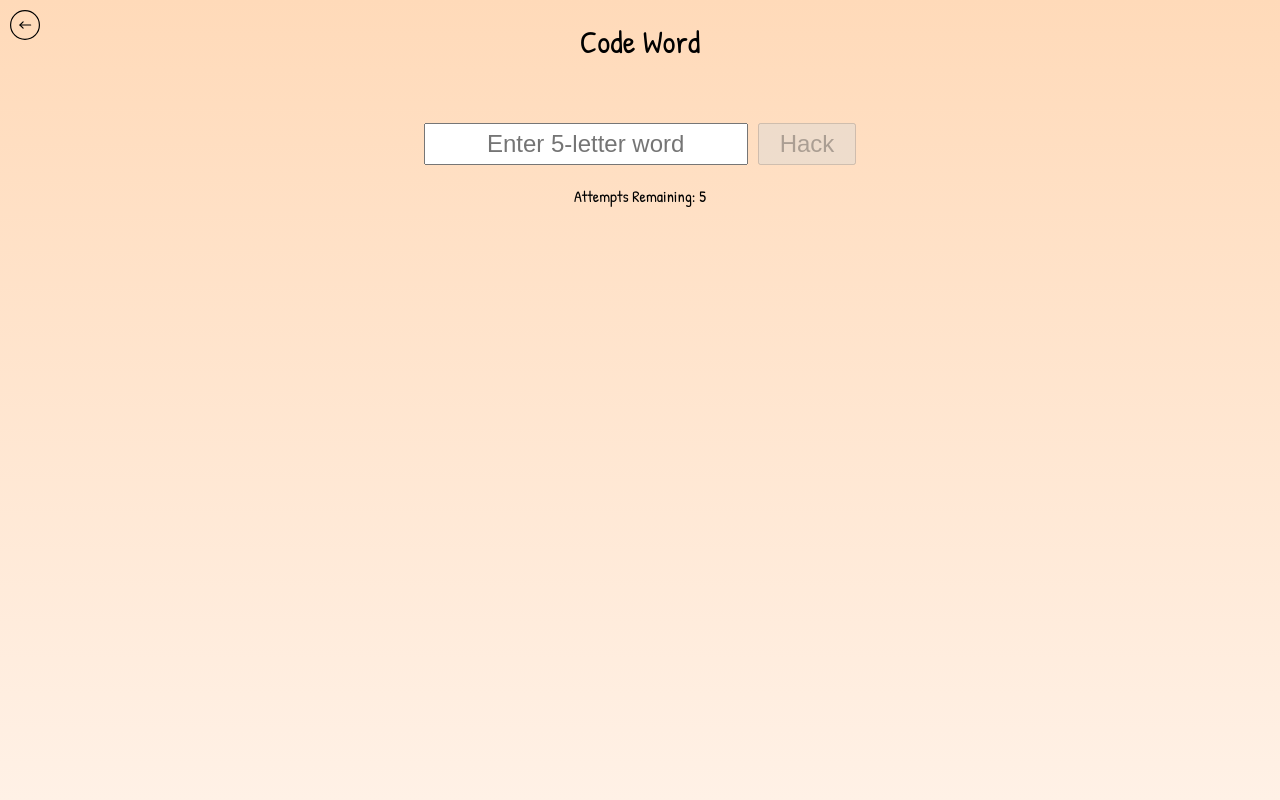
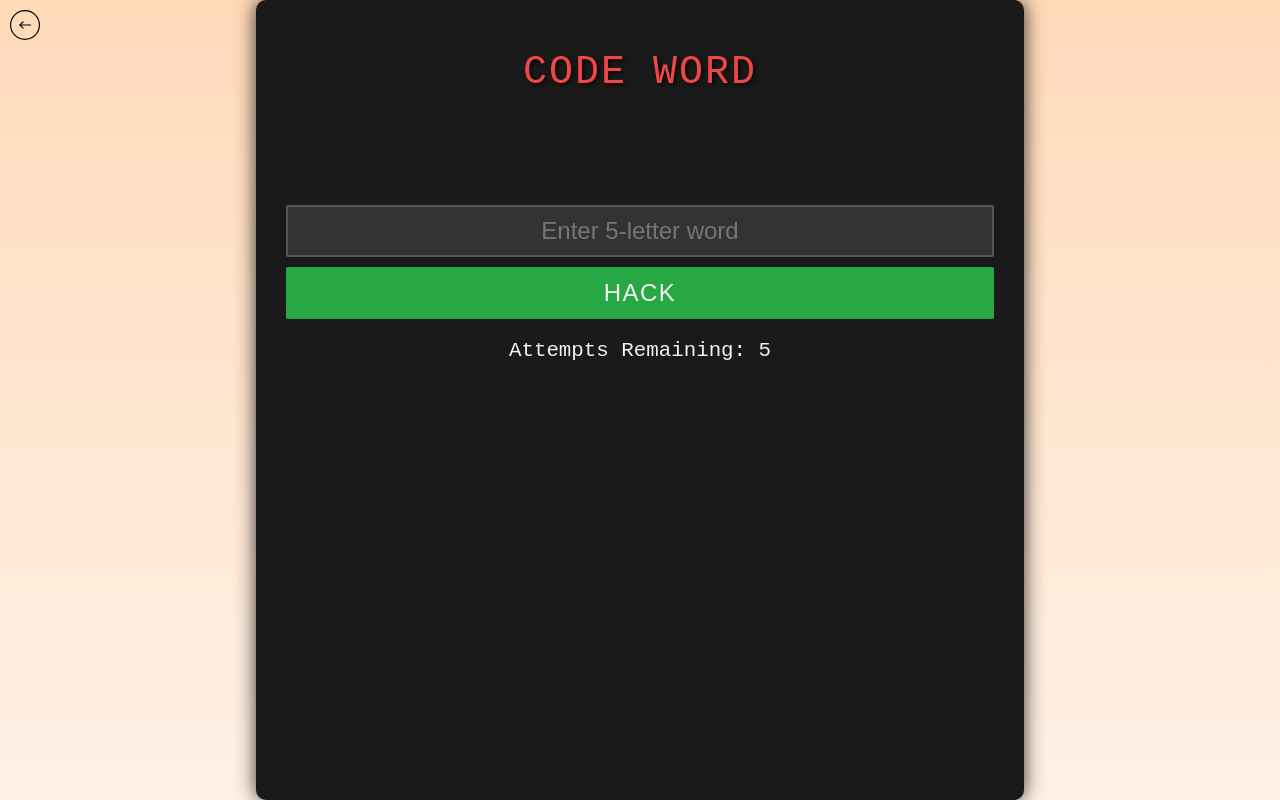
Before and after one commit to joseph-johnson27001/game-world, a Vue app: page /code-word/game in a window 1280 px wide. Built offline with nearby package versions, Linux system fonts and the light colour scheme.

Commit message:
Updated game layout

```diff
--- a/src/views/CodeWord/CodeWordGame.vue
+++ b/src/views/CodeWord/CodeWordGame.vue
@@ -1,5 +1,5 @@
 <template>
-  <div :class="gameClass">
+  <div class="game-class">
     <!-- Heading -->
     <div class="heading-container">
       <h1>Code Word</h1>
@@ -49,6 +49,7 @@
       <button
         @click="handleHack"
         :disabled="currentGuess.length !== 5 || attemptsLeft === 0"
+        :class="hackButtonClass"
       >
         Hack
       </button>
@@ -68,16 +69,16 @@ export default {
   data() {
     return {
       currentGuess: "",
-      selectedWord: "",
       attemptsLeft: 5,
       guesses: [],
       timeRemaining: 0,
       timerInterval: null,
+      selectedWord: "",
     };
   },
   mounted() {
     this.selectedWord = this.getCurrentWord.toUpperCase();
-    this.resetTimer(); // Reset the timer when the component is mounted
+    this.resetTimer();
   },
   beforeUnmount() {
     this.clearTimer();
@@ -88,19 +89,42 @@ export default {
 
     displayedWord() {
       const word = this.selectedWord || "";
-      return word.split("").map((letter, index) => {
-        const correctGuess = this.guesses.find(
-          (guess) => guess.feedback[index] === "correct"
-        );
-        return correctGuess ? correctGuess.word[index] : "*";
+      let revealedLetters = word.split("").map(() => "*");
+
+      // Loop through guesses and reveal correct letters
+      this.guesses.forEach((guess) => {
+        guess.feedback.forEach((feedbackType, index) => {
+          if (feedbackType === "correct") {
+            revealedLetters[index] = guess.word[index]; // Reveal correctly guessed letters
+          }
+        });
       });
+
+      return revealedLetters;
     },
 
-    gameClass() {
-      if (this.attemptsLeft === 5) return "green-background";
-      if (this.attemptsLeft === 3 || this.attemptsLeft === 4)
-        return "yellow-background";
-      return "red-background";
+    displayedWordFeedback() {
+      const word = this.selectedWord || "";
+      let feedbackArray = new Array(word.length).fill(null);
+
+      // Loop through guesses and capture feedback
+      this.guesses.forEach((guess) => {
+        guess.feedback.forEach((feedbackType, index) => {
+          if (feedbackType === "correct" || feedbackType === "wrong-position") {
+            feedbackArray[index] = feedbackType; // Store feedback for each letter
+          }
+        });
+      });
+
+      return feedbackArray;
+    },
+
+    hackButtonClass() {
+      if (this.attemptsLeft === 5) return "green-button";
+      if (this.attemptsLeft >= 3 && this.attemptsLeft < 5)
+        return "yellow-button";
+      if (this.attemptsLeft < 3) return "red-button";
+      return "";
     },
   },
 
@@ -148,9 +172,10 @@ export default {
       return feedback;
     },
 
-    getLetterClass(letter, index, feedback) {
-      if (feedback[index] === "correct") return "correct-letter";
-      if (feedback[index] === "wrong-position") return "wrong-position-letter";
+    getLetterClass(letter, index, feedbackArray) {
+      const feedbackType = feedbackArray[index];
+      if (feedbackType === "correct") return "correct-letter";
+      if (feedbackType === "wrong-position") return "wrong-position-letter";
       return "incorrect-letter";
     },
 
@@ -192,28 +217,59 @@ export default {
 </script>
 
 <style scoped>
+/* General layout styling */
+.game-class {
+  width: 100%;
+  text-align: center;
+  color: #f1f1f1;
+  font-family: "Courier New", Courier, monospace !important;
+  background-color: #1a1a1a !important;
+  padding: 30px;
+  border-radius: 10px;
+  box-shadow: 0px 0px 20px rgba(0, 0, 0, 0.8);
+}
+
+/* Heading styles */
+.heading-container h1 {
+  font-size: 2.5em;
+  margin-bottom: 30px;
+  letter-spacing: 2px;
+  text-transform: uppercase;
+  color: #f14646;
+  text-shadow: 2px 2px 4px rgba(0, 0, 0, 0.8);
+}
+
+/* Timer styling */
+.timer-container {
+  margin-bottom: 40px;
+  text-align: center;
+  font-size: 1.5em;
+  font-weight: bold;
+  color: #f1f1f1;
+}
+
+/* Word display styling */
 .word-display {
   display: flex;
   justify-content: center;
-  margin: 20px 0;
+  margin: 10px 0px 40px 0px;
 }
 
 .letter {
-  font-size: 2em;
+  font-size: 2.2em;
   margin: 0 5px;
   border-bottom: 2px solid black;
   width: 40px;
   text-align: center;
+  color: #f1f1f1;
 }
 
-.guesses-container {
-  margin-top: 20px;
-}
+/* Guesses styling */
 
 .guess-row {
   display: flex;
   justify-content: center;
-  margin-bottom: 10px;
+  margin: 10px 0;
 }
 
 .correct-letter {
@@ -223,41 +279,68 @@ export default {
 
 .wrong-position-letter {
   background-color: #ffc107;
-  color: black;
+  color: white;
 }
 
 .incorrect-letter {
   background-color: transparent;
-  color: black;
+  color: white;
 }
 
 .input-container {
   display: flex;
-  justify-content: center;
-  margin-top: 20px;
+  flex-direction: column;
+  align-items: center;
 }
 
 input {
   font-size: 1.5em;
-  padding: 5px;
+  padding: 10px;
   text-align: center;
-  margin-right: 10px;
+  border: 2px solid #555;
+  background-color: #333;
+  color: #f1f1f1;
+  border-radius: 2px;
+  width: 180px;
+  margin: 10px 0;
+  width: 100%;
 }
 
 button {
   font-size: 1.5em;
-  padding: 5px 20px;
+  padding: 10px 20px;
+  background-color: #333;
+  color: #f1f1f1;
+  border: 2px solid #555;
+  border-radius: 2px;
+  cursor: pointer;
+  transition: background-color 0.2s, border-color 0.2s;
+  text-transform: uppercase;
+  letter-spacing: 1.5px;
+  width: 100%; /* To match the input size */
 }
 
+/* Hack button color changes */
+.green-button {
+  background-color: #28a745;
+  border-color: #28a745;
+}
+
+.yellow-button {
+  background-color: #ffc107;
+  border-color: #ffc107;
+  color: black;
+}
+
+.red-button {
+  background-color: #dc3545;
+  border-color: #dc3545;
+}
+
+/* Attempts container */
 .attempts-container {
   margin-top: 20px;
-  text-align: center;
-}
-
-.timer-container {
-  margin-top: 20px;
-  text-align: center;
-  font-size: 1.5em;
-  font-weight: bold;
+  font-size: 1.3em;
+  color: #f1f1f1;
 }
 </style>
```
